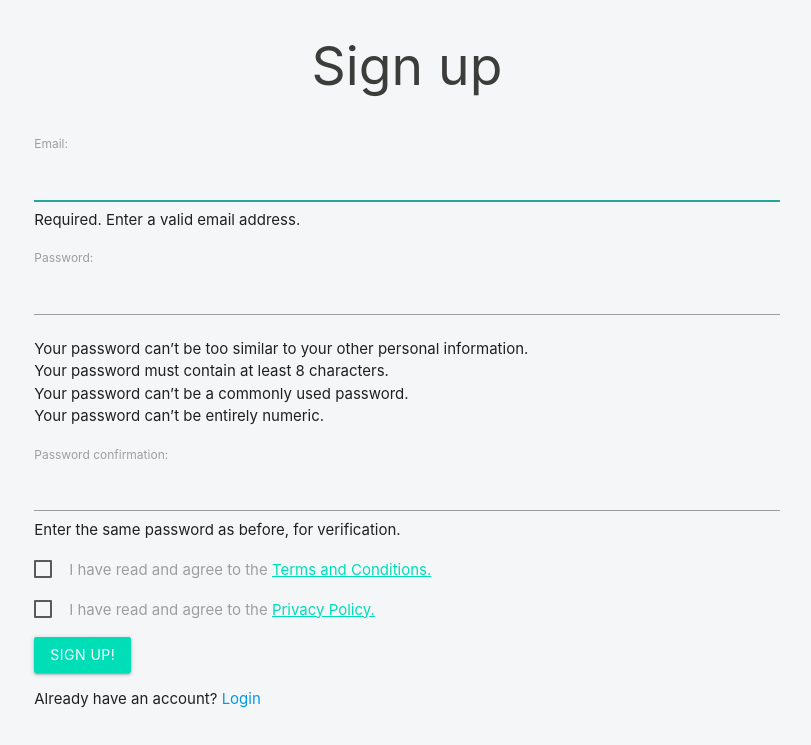
After one commit to thilohuellmann/mobility-hack, a Django app: page /accounts/supporter/signup/ in a window 1280 px wide. The commit adds this page. Shown: the part 280-1025 px from the top of the page, without its empty margins (233-1044 px from the left). Run offline with Django 3.2, Linux system fonts and the light colour scheme; parts of the project's set-up code (start-up, migrations or seed data) failed here and were passed over.

Commit message:
layout.htmls

```diff
--- a/accounts/urls.py
+++ b/accounts/urls.py
@@ -2,5 +2,6 @@ from django.urls import path
 from . import views
 
 urlpatterns = [
-    path('signup/', views.SignUp, name='signup'),
+    path('senior/signup/', views.SeniorSignUp, name='senior_signup'),
+    path('supporter/signup/', views.SupporterSignUp, name='supporter_signup'),
 ]
--- a/accounts/views.py
+++ b/accounts/views.py
@@ -6,7 +6,7 @@ from accounts.models import User
 
 # create your views here
 
-def SignUp(request):
+def SeniorSignUp(request):
     if request.method == 'POST':
         form = SignUpForm(request.POST)
         if form.is_valid():
@@ -20,11 +20,34 @@ def SignUp(request):
             today = now.date()
             next_month = today + datetime.timedelta(days=+30)
 
-            return redirect('index')
+            return redirect('my_trips_senior')
             # return HttpResponseRedirect('/')
 
     else:
         # show message
         form = SignUpForm()
 
-    return render(request, 'signup.html', {'form': form})
+    return render(request, 'senior_signup.html', {'form': form})
+
+def SupporterSignUp(request):
+    if request.method == 'POST':
+        form = SignUpForm(request.POST)
+        if form.is_valid():
+            form.save()
+            username = form.cleaned_data.get('email')
+            raw_password = form.cleaned_data.get('password1')
+            user = authenticate(username=username, password=raw_password)
+            # save subscription info in backend
+            login(request, user)
+            now = datetime.datetime.now()
+            today = now.date()
+            next_month = today + datetime.timedelta(days=+30)
+
+            return redirect('my_trips_supporter')
+            # return HttpResponseRedirect('/')
+
+    else:
+        # show message
+        form = SignUpForm()
+
+    return render(request, 'supporter_signup.html', {'form': form})
--- a/mobility/static/templates/mobility/layout_senior.html
+++ b/mobility/static/templates/mobility/layout_senior.html
@@ -42,7 +42,8 @@
 
   <nav>
     <div class="nav-wrapper">
-
+      <a href="{% url 'my_trips_senior' %}" class="brand-logo left"><i class="material-icons" style="font-size: 50px; padding-left: 55px;">work</i></a>
+      <a href="{% url 'profile_senior' %}" class="nav-icon right"><i class="material-icons" style="font-size: 50px; padding-right: 60px;">account_box</i></a>
     </div>
   </nav>
 
--- a/mobility/static/templates/mobility/layout_supporter.html
+++ b/mobility/static/templates/mobility/layout_supporter.html
@@ -42,7 +42,9 @@
 
   <nav>
     <div class="nav-wrapper">
-
+      <a href="{% url 'discover_trips_supporter' %}" class="brand-logo left"><i class="material-icons" style="font-size: 50px;">search</i></a>
+      <a href="{% url 'my_trips_supporter' %}" class="brand-logo center"><i class="material-icons" style="font-size: 50px;">work</i></a>
+      <a href="{% url 'profile_supporter' %}" class="nav-icon right"><i class="material-icons" style="font-size: 50px; padding-right: 10px;">account_box</i></a>
     </div>
   </nav>
 
--- /dev/null
+++ b/mobility/static/templates/supporter_signup.html
@@ -0,0 +1,60 @@
+<!DOCTYPE html>
+<html lang="en">
+
+{% load static %}
+<head>
+  <meta charset="UTF-8">
+  <meta name="viewport" content="width=device-width, initial-scale=1.0">
+  <meta http-equiv="X-UA-Compatible" content="ie=edge">
+
+  <link rel="stylesheet" href="https://cdnjs.cloudflare.com/ajax/libs/materialize/1.0.0-rc.2/css/materialize.min.css">
+  <link href="https://fonts.googleapis.com/icon?family=Material+Icons" rel="stylesheet">
+  <link href='https://fonts.googleapis.com/css?family=Quicksand' rel='stylesheet'>
+  <link href="{% static 'mobility/css/style.css' %} " rel="stylesheet">
+
+  <!-- Favicons -->
+  <link rel="apple-touch-icon" href="{% static "mobility/img/mobility_icon.png" %}">
+  <link rel="icon" href="{% static "mobility/img/mobility_icon.png" %}">
+
+  <title>Mobility Hack</title>
+
+</head>
+
+<body>
+  <div class="top-gradient"></div>
+  <br>
+  <br>
+  <div class="center-align">
+    <img class='logo' src="{% static "mobility/img/mobility_beta.png" %}" alt="mobility logo">
+  </div>
+
+  <br>
+    <div class="container center-align">
+      <h2 style="color: rgb(60,60,59); font-family: "quicksand";">Sign up</h2>
+    </div>
+    <div class="row container-60">
+      <form class="col s12" method="post">
+      {% csrf_token %}
+      {{ form.as_p }}
+      <div class="container-60">
+        <p>
+          <label>
+            <input type="checkbox" required/>
+            <span>I have read and agree to the <a class="link" href="">Terms and Conditions.</a></span>
+          </label>
+        </p>
+        <p>
+          <label>
+            <input type="checkbox" required/>
+            <span>I have read and agree to the <a class="link" href="">Privacy Policy.</a></span>
+          </label>
+        </p>
+      </div>
+      <div>
+        <button class="btn waves-effect waves-light" type="submit" style="background-color: rgb(0,222,183)">Sign up!
+        </button>
+        <p>Already have an account? <a href="{% url 'login' %}">Login</a></p>
+      </div>
+    </form>
+  </div>
+</body>
```
Also changed, not shown: mobility/static/templates/mobility/index.html (renamed from mobility/static/templates/mobility/profile_senior_success.html, +33 -1 lines), mobility/static/templates/mobility/layout.html (+5 -6 lines), mobility/static/templates/senior_signup.html (renamed from mobility/static/templates/signup.html).
